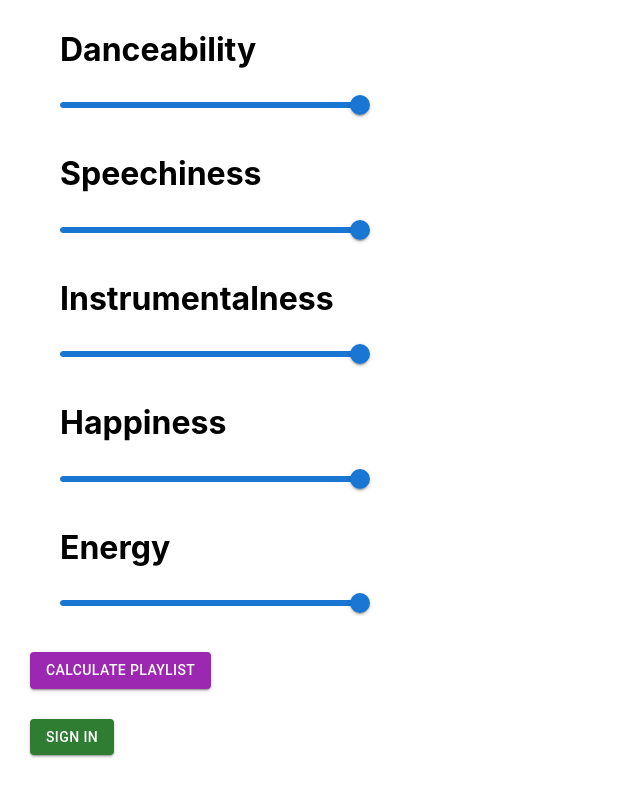
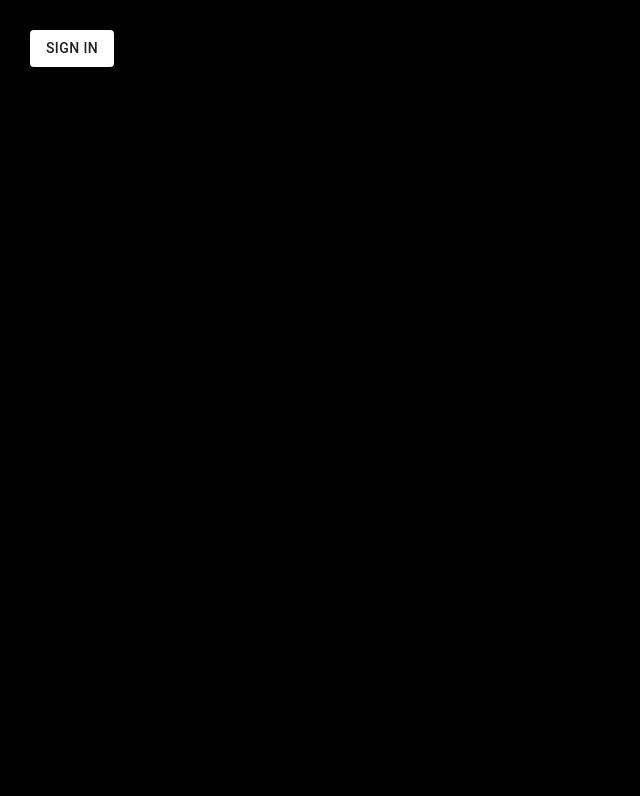
Before and after one commit to mmyman/Spotify-Playlist-Creator, a React (Create React App) app in the folder frontend/spotify-playlist-creator/: page / in a window 1280 px wide. Shown: the top 796 px of the page, without its empty margins (0-640 px from the left). Built offline with nearby package versions, Linux system fonts and the light colour scheme.

Commit message:
Added conditional rendering
main page only renders after sign in button is clicked

```diff
--- a/frontend/spotify-playlist-creator/src/components/createPlaylistButton.jsx
+++ b/frontend/spotify-playlist-creator/src/components/createPlaylistButton.jsx
@@ -1,6 +1,7 @@
 import React, { useState } from 'react';
 import MySlider from './mySlider';
 import { Button } from '@mui/material';
+import './sliderDiv.css'
 function CreatePlaylistButton(){
     const [danceVal,setDance]=useState(100)
     const [speechVal,setSpeech]=useState(100)
@@ -24,7 +25,7 @@ function CreatePlaylistButton(){
     }
 
         return (
-            <div style={{width:300, margin:30}}>
+            <div className='center'>
                 <MySlider name='Danceability'
                 onChange={updateDance}
                 val = {danceVal}
--- a/frontend/spotify-playlist-creator/src/components/mySlider.jsx
+++ b/frontend/spotify-playlist-creator/src/components/mySlider.jsx
@@ -1,19 +1,22 @@
 import React, { Component } from 'react';
 import { Slider } from '@mui/material';
-
+import './sliderName.css'
+import './sliderDiv.css'
 class MySlider extends Component {
     render() {
         return (
-            <div className={this.props.name} style={{width:300, margin:30}}>
-            <h1>{this.props.name}</h1>
-            <Slider
-                value={this.props.val}
-                onChange={this.props.onChange}
-                valueLabelDisplay='auto'
-            />
+            <div className= 'slider' style={{padding:20 ,marginLeft:200, marginRight:200, marginTop:20, marginBottom:20}}>
+                <h1 className="sliderName" style={{margin: 10}}>{this.props.name}</h1>
+                <Slider
+                    sx = {{mx: 20, width:75/100}}
+                    value={this.props.val}
+                    onChange={this.props.onChange}
+                    valueLabelDisplay='auto'
+                />
             </div>
             );
-    }z
+    }
 }
 
+
 export default MySlider;
--- /dev/null
+++ b/frontend/spotify-playlist-creator/src/components/pageManager.jsx
@@ -0,0 +1,33 @@
+import React, { useState, useEffect } from 'react';
+import CreatePlaylistButton from './createPlaylistButton';
+import SignInButton from './signInButton';
+function PageManager(){
+    const [renderPageState,setPageState]=useState(0)
+
+    const handleSignIn=() =>{
+        window.location.href =" http://127.0.0.1:5000/sign-in";
+        localStorage.setItem('signIn', 'clicked')
+    }
+
+    useEffect(() => {
+        if (localStorage.getItem('signIn') === 'clicked' ){
+            setPageState(1)
+            localStorage.setItem('signIn', 'notClicked')
+        }
+        }, [])
+
+
+    let page;
+    if (renderPageState === 0){
+        page = <SignInButton onClick = {handleSignIn}></SignInButton>
+    } else if(renderPageState === 1){
+        page = <CreatePlaylistButton></CreatePlaylistButton>
+    }
+
+        return (
+            page
+
+        );
+}
+
+export default PageManager;
--- a/frontend/spotify-playlist-creator/src/components/signInButton.jsx
+++ b/frontend/spotify-playlist-creator/src/components/signInButton.jsx
@@ -1,8 +1,6 @@
 import React, { Component } from 'react';
 import { Button} from'@mui/material'
 var redirect_uri = "http://127.0.0.1:5500/frontend/index.html"
-var client_id = "a428d61e295b4760895eba6c441c8f32";
-var client_secret = "9196b954bd074c4c8e50aa7c544f3696";
 const BACKEND = "http://127.0.0.1:5000/";
 const AUTHORIZE = "https://accounts.spotify.com/authorize"
 const TOKEN = "https://accounts.spotify.com/api/token";
@@ -20,10 +18,8 @@ class SignInButton extends Component {
         return (
             <div style={{width:300, margin:30}}>
                 <Button
-                 onClick={() => {
-                    window.location.href =" http://127.0.0.1:5000/sign-in";
-                 }}
-                color='success'
+                 onClick={this.props.onClick}
+                color='secondary'
                 variant='contained'>
                 Sign In
                 </Button>
--- /dev/null
+++ b/frontend/spotify-playlist-creator/src/components/sliderDiv.css
@@ -0,0 +1,10 @@
+.sliderDiv{
+    margin-left: 200;
+    margin-right: 200;
+    margin-top: 5;
+    margin-bottom: 5;
+}
+.slider{
+    border-radius: 20px;
+    background-color: #181818;
+}
--- /dev/null
+++ b/frontend/spotify-playlist-creator/src/components/sliderName.css
@@ -0,0 +1,5 @@
+.sliderName{
+    margin: 10;
+    color: white;
+    text-align: center;
+}
--- a/frontend/spotify-playlist-creator/src/index.css
+++ b/frontend/spotify-playlist-creator/src/index.css
@@ -1,4 +1,5 @@
 body {
+  background-color: 101010;
   margin: 0;
   font-family: -apple-system, BlinkMacSystemFont, 'Segoe UI', 'Roboto', 'Oxygen',
     'Ubuntu', 'Cantarell', 'Fira Sans', 'Droid Sans', 'Helvetica Neue',
--- a/frontend/spotify-playlist-creator/src/index.js
+++ b/frontend/spotify-playlist-creator/src/index.js
@@ -6,13 +6,28 @@ import reportWebVitals from './reportWebVitals';
 import MySlider from './components/mySlider';
 import SignInButton from './components/signInButton';
 import CreatePlaylistButton from './components/createPlaylistButton';
-
+import { createTheme } from '@mui/material/styles';
+import { ThemeContext, ThemeProvider } from '@emotion/react';
+import PageManager from './components/pageManager';
 const root = ReactDOM.createRoot(document.getElementById('root'));
 document.body.classList.add(window.onload="onLoad()")
+document.body.style.backgroundColor = "black"
+const theme = createTheme({
+  palette: {
+    primary: {
+      main: '#1ED760',
+    },
+    secondary: {
+      main: '#FFFFFF'
+    }
+  }
+});
+
 root.render(
   <React.StrictMode>
-    <CreatePlaylistButton/>
-    <SignInButton/>
+    <ThemeProvider theme={theme}>
+      <PageManager/>
+    </ThemeProvider>
   </React.StrictMode>
 );
 /*
```
